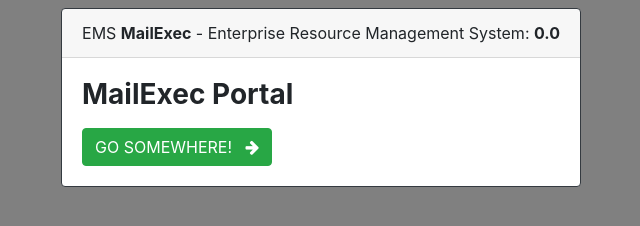
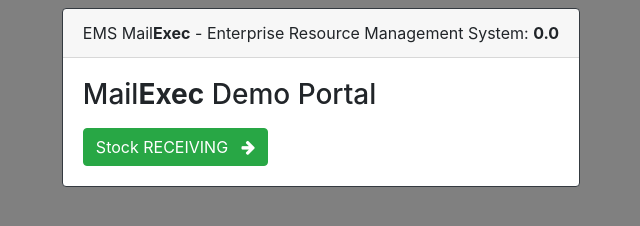
Before and after one commit to edbradley/mailexec-demo-site, a website: page src/index.html in a window 1280 px wide. Shown: the whole page, without its empty margins (319-959 px from the left). Drawn offline with Linux system fonts and the light colour scheme.

Commit message:
Misc. Index Page Modification

```diff
--- a/src/index.html
+++ b/src/index.html
@@ -19,11 +19,11 @@
     <div class="container">
         <div class="row mt-2">
             <div class="card border-dark mx-auto">
-                <div class="card-header">EMS <b>MailExec</b> - Enterprise Resource Management System: <b>0.0</b></div>
+                <div class="card-header">EMS Mail<b>Exec</b> - Enterprise Resource Management System: <b>0.0</b></div>
                 <div class="card-body">
-                    <h3 class="card-title"><b>MailExec Portal</b></h3>
+                    <h3 class="card-title">Mail<b>Exec</b> Demo Portal</h3>
                     <p class="card-text"></p>
-                    <a href="https://getbootstrap.com/" target="_blank" class="btn btn-success"> GO SOMEWHERE!&nbsp&nbsp <i class="fa fa-arrow-right" aria-hidden="true"></i></a>
+                    <a href="https://getbootstrap.com/" target="_blank" class="btn btn-success"> Stock RECEIVING&nbsp&nbsp <i class="fa fa-arrow-right" aria-hidden="true"></i></a>
                 </div>
             </div>
         </div>
```
